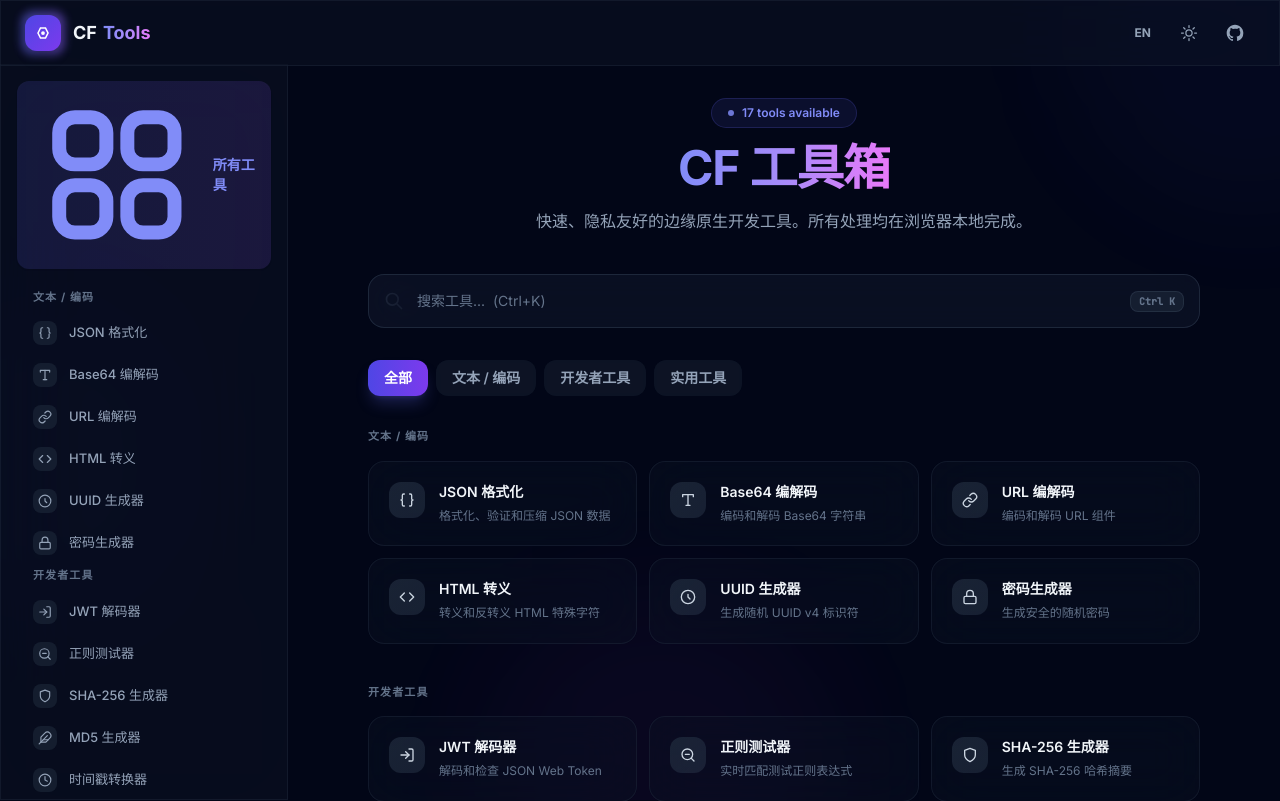
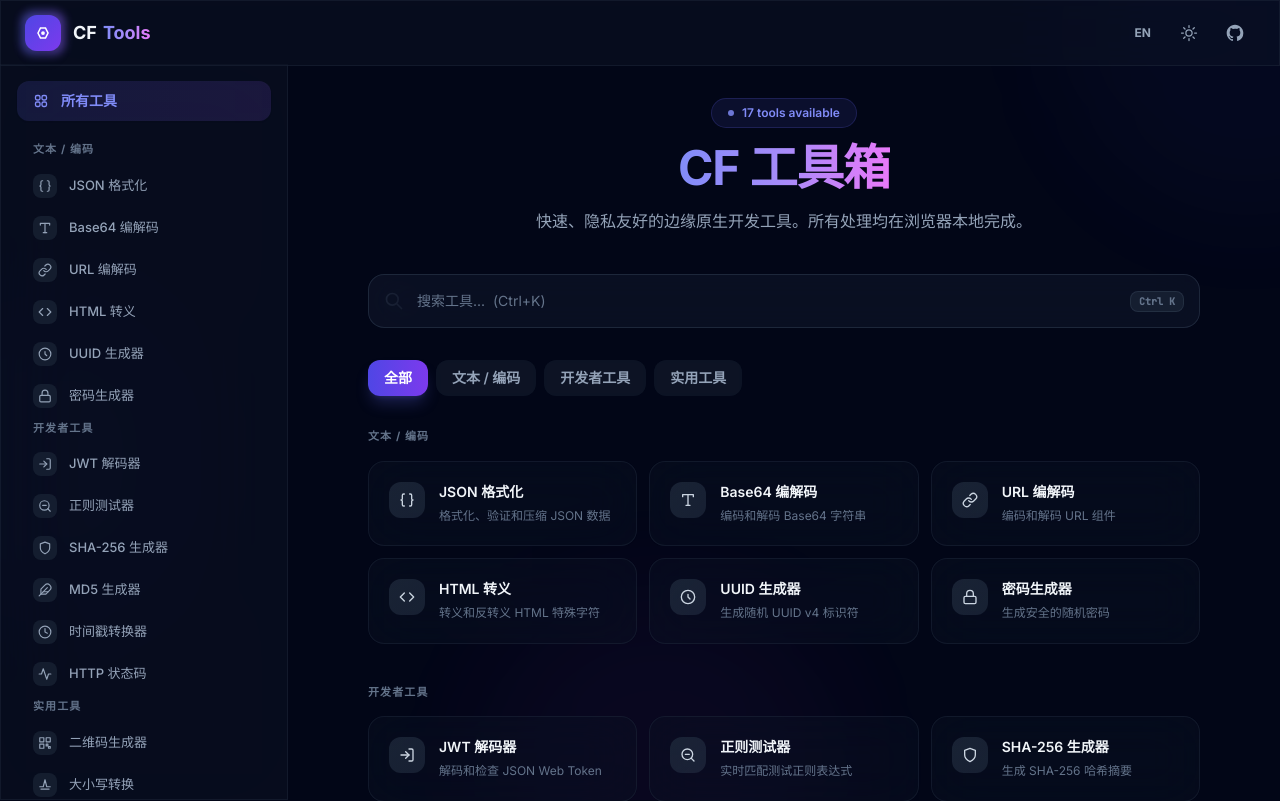
Before and after one commit to acerse/tools, a React (Vite) app in the folder apps/frontend/: page / in a window 1280 px wide. Shown: the top 801 px of the page. Built offline with nearby package versions, Linux system fonts and the light colour scheme.

Commit message:
fix: sidebar all-tools icon size (invalid h-4.5 class)

```diff
--- a/apps/frontend/src/components/Sidebar.tsx
+++ b/apps/frontend/src/components/Sidebar.tsx
@@ -34,7 +34,7 @@ export function Sidebar({ open, onClose }: { open: boolean; onClose: () => void
                 : 'text-surface-400 hover:bg-surface-800/50 hover:text-surface-200'
             }`}
           >
-            <svg className="h-4.5 w-4.5" fill="none" viewBox="0 0 24 24" stroke="currentColor" strokeWidth={2}>
+            <svg className="h-4 w-4 shrink-0" fill="none" viewBox="0 0 24 24" stroke="currentColor" strokeWidth={2}>
               <path strokeLinecap="round" strokeLinejoin="round" d="M3.75 6A2.25 2.25 0 016 3.75h2.25A2.25 2.25 0 0110.5 6v2.25a2.25 2.25 0 01-2.25 2.25H6a2.25 2.25 0 01-2.25-2.25V6zM3.75 15.75A2.25 2.25 0 016 13.5h2.25a2.25 2.25 0 012.25 2.25V18a2.25 2.25 0 01-2.25 2.25H6A2.25 2.25 0 013.75 18v-2.25zM13.5 6a2.25 2.25 0 012.25-2.25H18A2.25 2.25 0 0120.25 6v2.25A2.25 2.25 0 0118 10.5h-2.25a2.25 2.25 0 01-2.25-2.25V6zM13.5 15.75a2.25 2.25 0 012.25-2.25H18a2.25 2.25 0 012.25 2.25V18A2.25 2.25 0 0118 20.25h-2.25A2.25 2.25 0 0113.5 18v-2.25z" />
             </svg>
             {t('app.home')}
```
Also changed, not shown: 1 other file (tests, documents, lock files or other folders).
